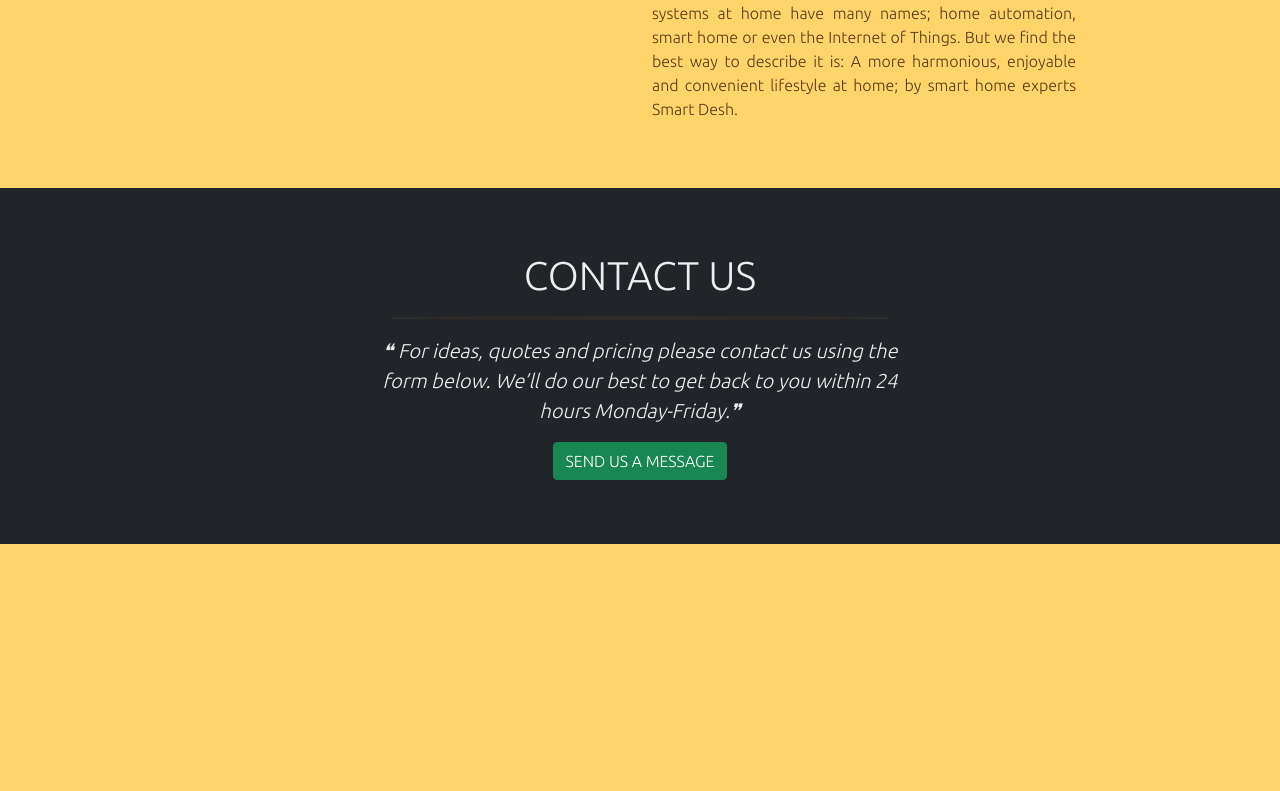
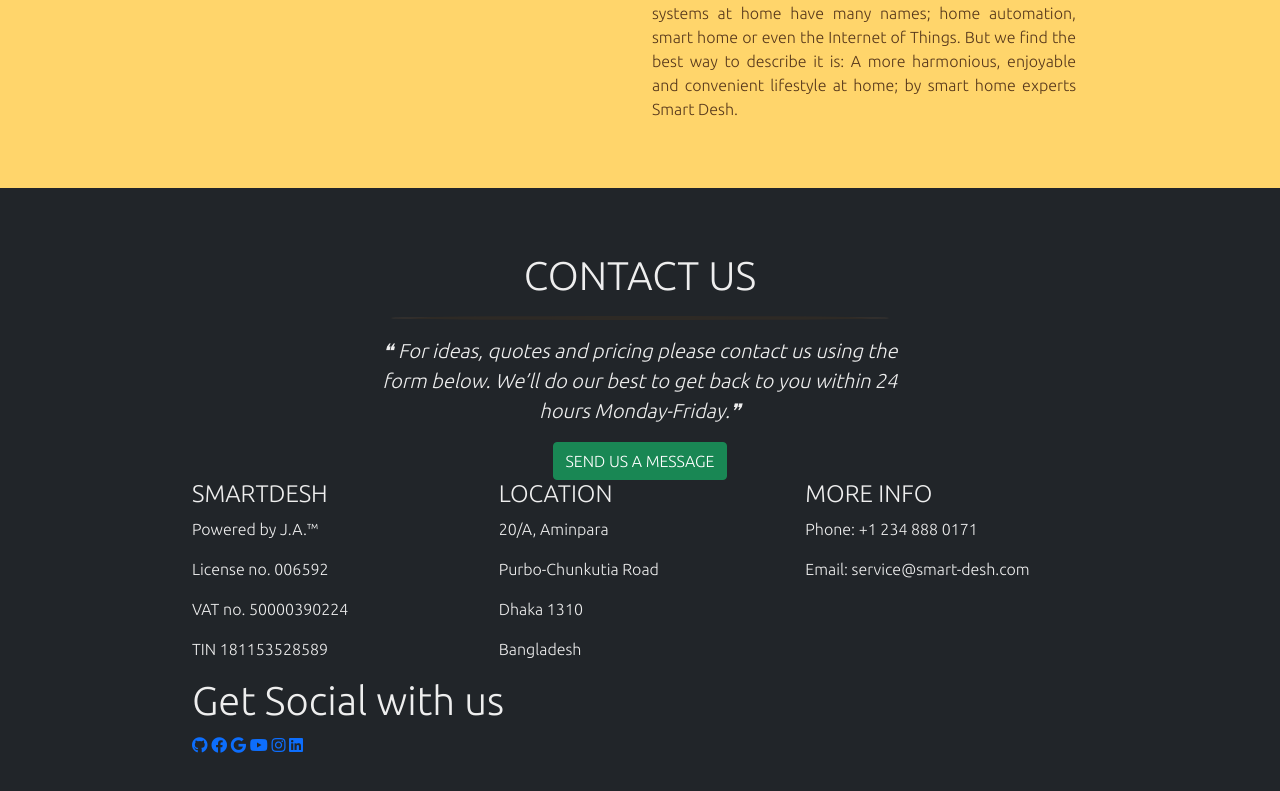
Before and after one commit to AnikAhamed/Fi-SmartDesh, a plain HTML site: page index.html in a window 1280 px wide. Shown: the part 6753-7544 px from the top of the page. Before the commit the page ends 7297 px from the top, so only its background shows below. Drawn offline with nearby package versions, Linux system fonts and the light colour scheme.

Commit message:
Update index.html

```diff
--- a/index.html
+++ b/index.html
@@ -472,6 +472,40 @@
     <button type="button" class="btn btn-success">SEND US A MESSAGE</button>
   </center>
   </div>
+  <div id="Last-div" class="row">
+    <div id="last-col" class="col-lg-4">
+    <h4>SMART<span>DESH</span></h4>
+    <p>Powered by J.A.™</p>
+    <p>License no. 006592</p>
+    <p>VAT no. 50000390224</p>
+    <p>TIN 181153528589</p>
+    </div>
+    <div id="last-col" class="col-lg-4 last-col-b">
+    <h4>LOCATION</h4>
+    <p>20/A, Aminpara</p>
+    <p>Purbo-Chunkutia Road</p>
+    <p>Dhaka 1310</p>
+    <p>Bangladesh</p>
+    </div>
+    <div id="last-col" class="col-lg-4">
+    <h4>MORE INFO</h4>
+    <p>Phone: +1 234 888 0171</p>
+    <p>Email: service@smart-desh.com</p>
+    </div>
+  </div>
+  <div id="Last-div" class="">
+    <h1 class="h1-last">Get Social with us</h1>
+    <div class="AAQQ">
+    <div class=" AAQ">
+          <a class="link-S github" href="https://github.com/smart-desh"><i class="fab fa-github"></i></a>
+          <a class="link-S facebook" href="https://www.facebook.com/desh.smart"><i class="fab fa-facebook"></i></a>
+          <a class="link-S google" href="https://hangouts.google.com/group/hTcYZDyRTW36626DA"><i class="fab fa-google"></i></a>
+          <a class="link-S youtube" href="https://www.youtube.com/channel/UC0zijWyEXgSrBH2sBoU_lCA"><i class="fab fa-youtube"></i></a>
+          <a class="link-S instagram" href="https://www.instagram.com/smartdesh/"><i class="fab fa-instagram"></i></a>
+          <a class="link-S linkedin" href="https://www.linkedin.com/company/smart-desh/"><i class="fab fa-linkedin"></i></a>
+    </div>
+  </div>
+  </div>
 </section>
 
   </body>
```
